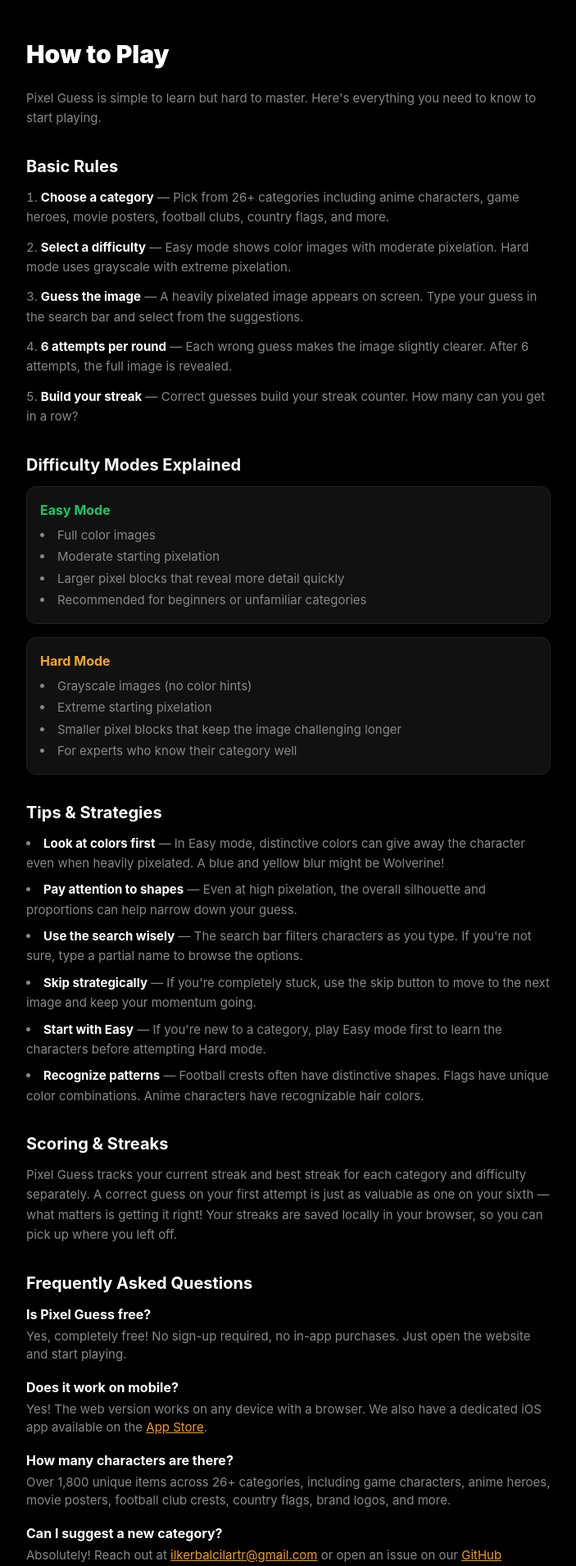
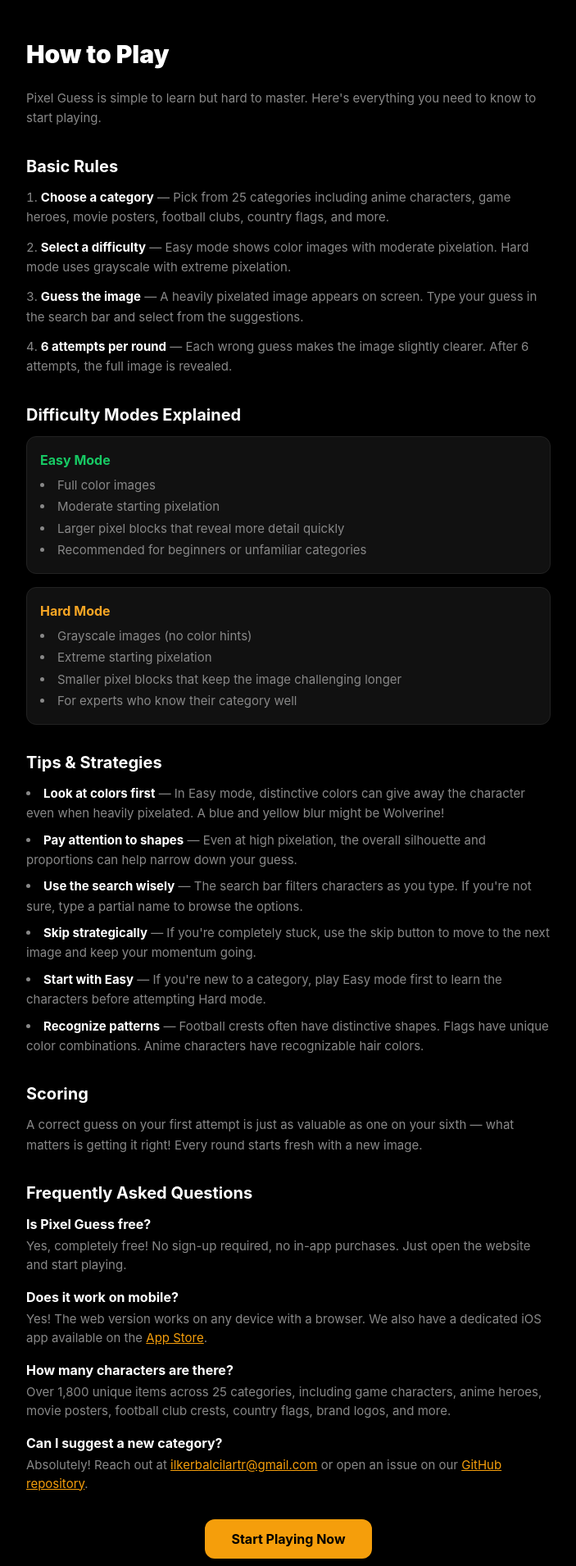
Before and after one commit to Jubstaaa/pixel-guess, a React (Vite) app in the folder apps/web/: page /how-to-play in a window 1280 px wide. Shown: the top 1910 px of the page at 82% size, without its empty margins (288-991 px from the left). Built offline with nearby package versions, Linux system fonts and the light colour scheme.

Commit message:
fix(web): state the real category count and drop the streak promise
The pages promised 26+ categories while there are 25, and streak
tracking the web game does not have. The count now comes from the data.

```diff
--- a/apps/web/src/pages/about.tsx
+++ b/apps/web/src/pages/about.tsx
@@ -1,12 +1,14 @@
 import { Fragment } from 'react'
 
 import { Link } from 'react-router'
+
+import { categories } from '@pixel-guess/shared'
 
 export const AboutPage = () => (
     <Fragment>
         <title>About Pixel Guess | Free Image Guessing Game</title>
         <meta
-            content="Learn about Pixel Guess, a free online image guessing game with 26+ categories including anime, games, movies, sports and more. Guess pixelated images in Easy or Hard mode!"
+            content={`Learn about Pixel Guess, a free online image guessing game with ${categories.length} categories including anime, games, movies, sports and more. Guess pixelated images in Easy or Hard mode!`}
             name="description"
         />
 
@@ -31,8 +33,7 @@ export const AboutPage = () => (
                 goal is to guess what the image shows before running out of
                 attempts. With each wrong guess, the pixelation decreases and
                 the image becomes clearer. On your 6th and final attempt, the
-                image is fully revealed. The game tracks your streak — how many
-                correct guesses you can make in a row.
+                image is fully revealed.
             </p>
 
             <h2 className="mb-3 mt-8 text-xl font-bold text-foreground">
@@ -55,7 +56,7 @@ export const AboutPage = () => (
             </ul>
 
             <h2 className="mb-3 mt-8 text-xl font-bold text-foreground">
-                26+ Categories
+                {categories.length} Categories
             </h2>
             <p className="mb-4 text-[15px] leading-relaxed text-muted">
                 We have a wide variety of categories to choose from, spanning
--- a/apps/web/src/pages/home/home.tsx
+++ b/apps/web/src/pages/home/home.tsx
@@ -37,7 +37,7 @@ export const HomePage = () => (
             Pixel Guess: Guess Hidden Images by Pixel | Fun Image Guessing Game
         </title>
         <meta
-            content="Join Pixel Guess and challenge yourself to guess hidden images, pixel by pixel. Choose from 26+ categories including anime, games, movies, sports and more. Free online image guessing game for all ages."
+            content={`Join Pixel Guess and challenge yourself to guess hidden images, pixel by pixel. Choose from ${categories.length} categories including anime, games, movies, sports and more. Free online image guessing game for all ages.`}
             name="description"
         />
 
@@ -55,7 +55,7 @@ export const HomePage = () => (
                 </h1>
                 <p className="mx-auto mt-2 max-w-[320px] text-[14px] leading-[21px] text-muted">
                     The free image guessing game. Pick a category, guess the
-                    hidden image pixel by pixel, and build your streak!
+                    hidden image pixel by pixel, in as few guesses as you can!
                 </p>
                 <a
                     className="mt-4"
@@ -110,8 +110,7 @@ export const HomePage = () => (
                         start guessing! Type your answer in the search bar to
                         see matching suggestions. Easy mode shows full-color
                         images while Hard mode adds a grayscale filter for an
-                        extra challenge. Track your streak and try to beat your
-                        personal best!{' '}
+                        extra challenge.{' '}
                         <Link
                             className="text-primary underline"
                             to="/how-to-play"
@@ -124,7 +123,7 @@ export const HomePage = () => (
 
                 <div>
                     <h2 className="mb-3 text-xl font-bold text-foreground">
-                        26+ Categories to Choose From
+                        {categories.length} Categories to Choose From
                     </h2>
                     <p>
                         From anime characters like Dragon Ball, Naruto, and One
--- a/apps/web/src/pages/how-to-play.tsx
+++ b/apps/web/src/pages/how-to-play.tsx
@@ -1,6 +1,8 @@
 import { Fragment } from 'react'
 
 import { Link } from 'react-router'
+
+import { categories } from '@pixel-guess/shared'
 
 export const HowToPlayPage = () => (
     <Fragment>
@@ -28,9 +30,9 @@ export const HowToPlayPage = () => (
                     <strong className="text-foreground">
                         Choose a category
                     </strong>{' '}
-                    — Pick from 26+ categories including anime characters, game
-                    heroes, movie posters, football clubs, country flags, and
-                    more.
+                    — Pick from {categories.length} categories including anime
+                    characters, game heroes, movie posters, football clubs,
+                    country flags, and more.
                 </li>
                 <li>
                     <strong className="text-foreground">
@@ -50,13 +52,6 @@ export const HowToPlayPage = () => (
                     </strong>{' '}
                     — Each wrong guess makes the image slightly clearer. After 6
                     attempts, the full image is revealed.
-                </li>
-                <li>
-                    <strong className="text-foreground">
-                        Build your streak
-                    </strong>{' '}
-                    — Correct guesses build your streak counter. How many can
-                    you get in a row?
                 </li>
             </ol>
 
@@ -143,14 +138,12 @@ export const HowToPlayPage = () => (
             </ul>
 
             <h2 className="mb-3 mt-8 text-xl font-bold text-foreground">
-                Scoring & Streaks
+                Scoring
             </h2>
             <p className="mb-6 text-[15px] leading-relaxed text-muted">
-                Pixel Guess tracks your current streak and best streak for each
-                category and difficulty separately. A correct guess on your
-                first attempt is just as valuable as one on your sixth — what
-                matters is getting it right! Your streaks are saved locally in
-                your browser, so you can pick up where you left off.
+                A correct guess on your first attempt is just as valuable as one
+                on your sixth — what matters is getting it right! Every round
+                starts fresh with a new image.
             </p>
 
             <h2 className="mb-3 mt-8 text-xl font-bold text-foreground">
@@ -192,9 +185,10 @@ export const HowToPlayPage = () => (
                         How many characters are there?
                     </h3>
                     <p className="text-[15px] text-muted">
-                        Over 1,800 unique items across 26+ categories, including
-                        game characters, anime heroes, movie posters, football
-                        club crests, country flags, brand logos, and more.
+                        Over 1,800 unique items across {categories.length}{' '}
+                        categories, including game characters, anime heroes,
+                        movie posters, football club crests, country flags,
+                        brand logos, and more.
                     </p>
                 </div>
 
--- a/apps/web/src/pages/terms-of-service.tsx
+++ b/apps/web/src/pages/terms-of-service.tsx
@@ -52,10 +52,9 @@ export const TermsOfServicePage = () => (
                 User Data
             </h2>
             <p className="mb-6 text-[15px] leading-relaxed text-muted">
-                Pixel Guess stores game progress (streaks and scores) locally in
-                your browser using localStorage. We do not collect personal
-                information or require account creation. For more details,
-                please see our{' '}
+                Pixel Guess does not save your game progress. We do not collect
+                personal information or require account creation. For more
+                details, please see our{' '}
                 <Link className="text-primary underline" to="/privacy-policy">
                     Privacy Policy
                 </Link>
```
Also changed, not shown: 1 other file (tests, documents, lock files or other folders).
